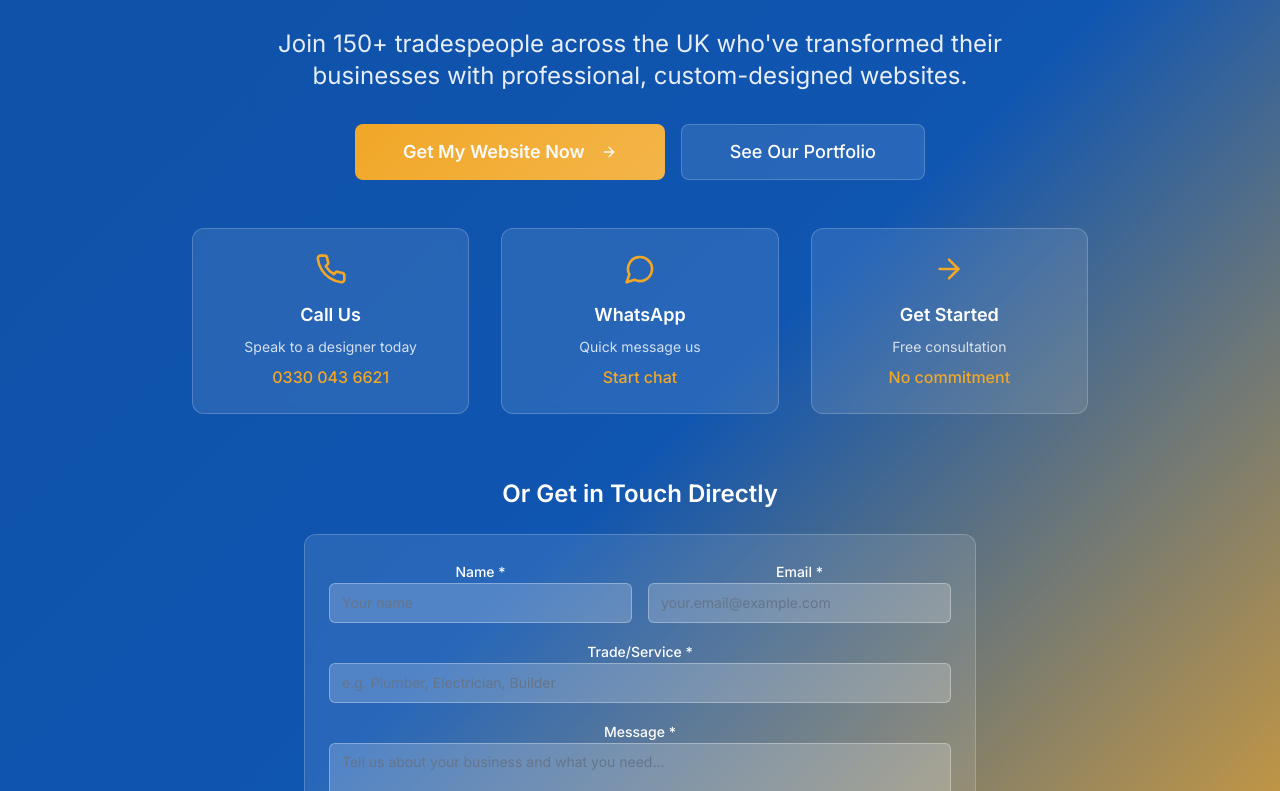
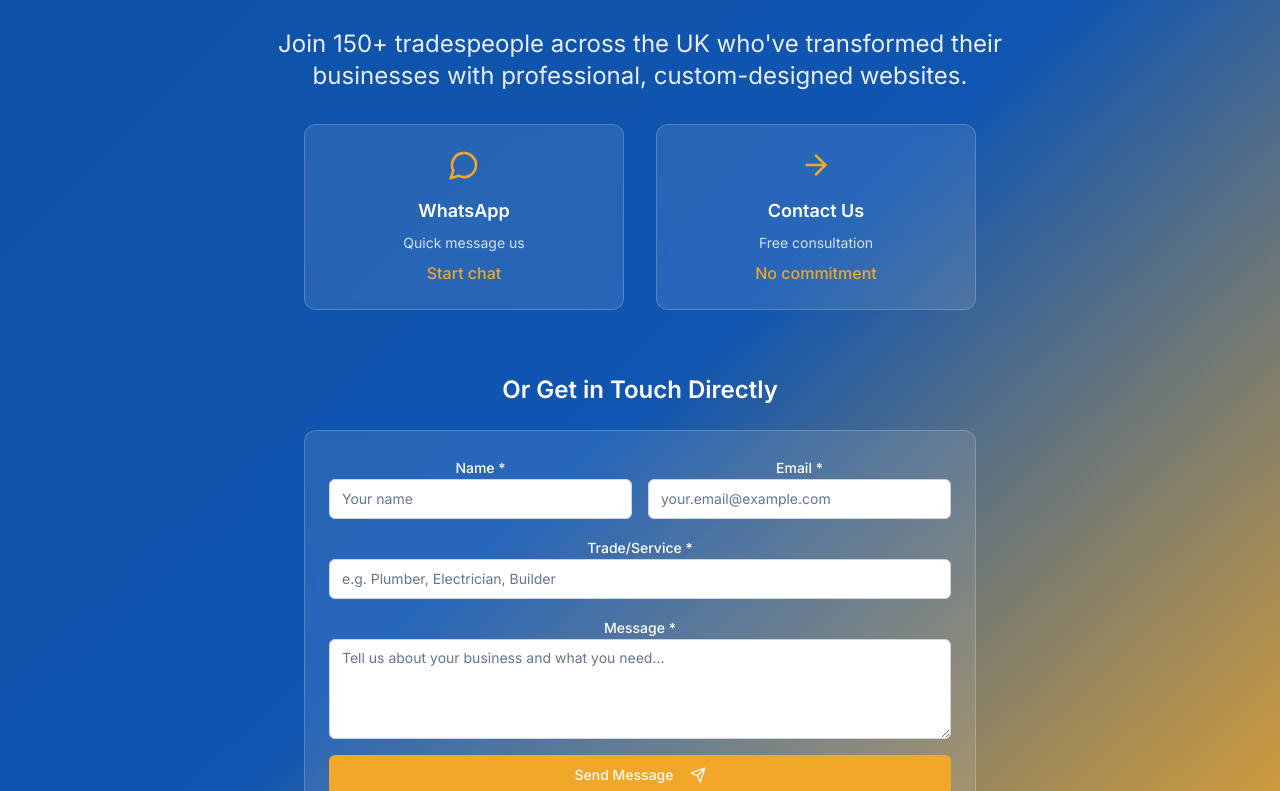
Before and after one commit to j4ydj/ProWebsiteCo, a Next.js app: page / in a window 1280 px wide. Shown: the part 8569-9360 px from the top of the page. Built offline with nearby package versions, Linux system fonts and the light colour scheme.

Commit message:
Update CallToAction section: remove top buttons, change form fields to white/black, update grid to Contact Us

```diff
--- a/components/sections/CallToAction.tsx
+++ b/components/sections/CallToAction.tsx
@@ -62,28 +62,8 @@ const CallToAction = () => {
           with professional, custom-designed websites.
         </p>
 
-        <div className="flex flex-col sm:flex-row gap-4 justify-center mb-12">
-          <a href="#contact" className="group">
-            <Button variant="accent" size="xl" className="w-full">
-              Get My Website Now
-              <ArrowRight className="ml-2 group-hover:translate-x-1 transition-transform" />
-            </Button>
-          </a>
-          <Link href="/portfolio">
-            <Button variant="outline" size="xl" className="bg-white/10 border-white/20 text-white hover:bg-white/20">
-              See Our Portfolio
-            </Button>
-          </Link>
-        </div>
 
-        <div className="grid grid-cols-1 md:grid-cols-3 gap-8 max-w-4xl mx-auto">
-          <div className="bg-white/10 backdrop-blur-sm rounded-xl p-6 border border-white/20">
-            <Phone className="w-8 h-8 text-accent mx-auto mb-4" />
-            <h3 className="text-lg font-semibold text-white mb-2">Call Us</h3>
-            <p className="text-white/80 text-sm">Speak to a designer today</p>
-            <p className="text-accent font-medium mt-2">0330 043 6621</p>
-          </div>
-
+        <div className="grid grid-cols-1 md:grid-cols-2 gap-8 max-w-2xl mx-auto">
           <div className="bg-white/10 backdrop-blur-sm rounded-xl p-6 border border-white/20">
             <MessageCircle className="w-8 h-8 text-accent mx-auto mb-4" />
             <h3 className="text-lg font-semibold text-white mb-2">WhatsApp</h3>
@@ -100,7 +80,7 @@ const CallToAction = () => {
 
           <a href="#contact" className="bg-white/10 backdrop-blur-sm rounded-xl p-6 border border-white/20 hover:bg-white/20 transition-colors">
             <ArrowRight className="w-8 h-8 text-accent mx-auto mb-4" />
-            <h3 className="text-lg font-semibold text-white mb-2">Get Started</h3>
+            <h3 className="text-lg font-semibold text-white mb-2">Contact Us</h3>
             <p className="text-white/80 text-sm">Free consultation</p>
             <p className="text-accent font-medium mt-2">No commitment</p>
           </a>
@@ -115,7 +95,7 @@ const CallToAction = () => {
                 <Input
                   id="name"
                   {...register("name")}
-                  className="bg-white/20 border-white/30 text-white placeholder-white/70"
+                  className="bg-white border-gray-300 text-black placeholder-gray-500"
                   placeholder="Your name"
                 />
                 {errors.name && <p className="text-red-300 text-sm mt-1">{errors.name.message}</p>}
@@ -126,7 +106,7 @@ const CallToAction = () => {
                   id="email"
                   type="email"
                   {...register("email")}
-                  className="bg-white/20 border-white/30 text-white placeholder-white/70"
+                  className="bg-white border-gray-300 text-black placeholder-gray-500"
                   placeholder="your.email@example.com"
                 />
                 {errors.email && <p className="text-red-300 text-sm mt-1">{errors.email.message}</p>}
@@ -137,7 +117,7 @@ const CallToAction = () => {
               <Input
                 id="trade"
                 {...register("trade")}
-                className="bg-white/20 border-white/30 text-white placeholder-white/70"
+                className="bg-white border-gray-300 text-black placeholder-gray-500"
                 placeholder="e.g. Plumber, Electrician, Builder"
               />
               {errors.trade && <p className="text-red-300 text-sm mt-1">{errors.trade.message}</p>}
@@ -147,7 +127,7 @@ const CallToAction = () => {
               <Textarea
                 id="message"
                 {...register("message")}
-                className="bg-white/20 border-white/30 text-white placeholder-white/70 min-h-[100px]"
+                className="bg-white border-gray-300 text-black placeholder-gray-500 min-h-[100px]"
                 placeholder="Tell us about your business and what you need..."
               />
               {errors.message && <p className="text-red-300 text-sm mt-1">{errors.message.message}</p>}
```
